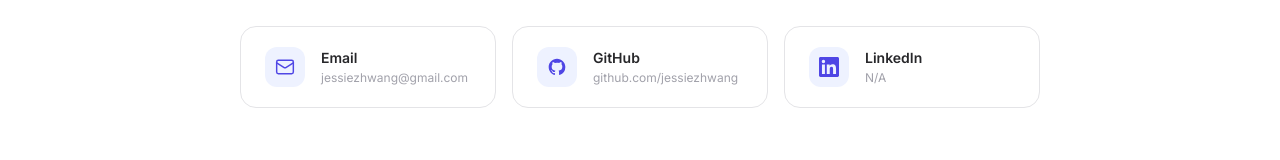
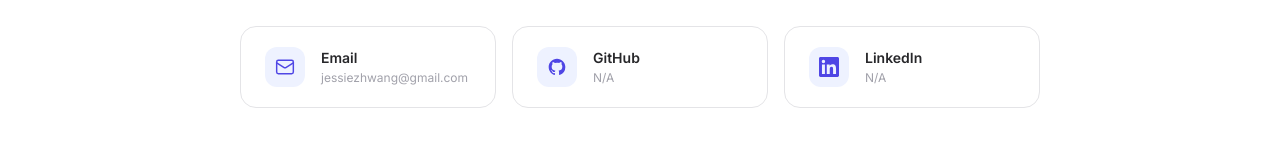
Before and after one commit to jessiezhwang/portfolio, a Next.js app in the folder portfolio/: page / in a window 1280 px wide. Shown: the part 3106-3266 px from the top of the page. Built offline with nearby package versions, Linux system fonts and the light colour scheme.

Commit message:
your message here

```diff
--- a/portfolio/src/components/sections/Contact.tsx
+++ b/portfolio/src/components/sections/Contact.tsx
@@ -32,9 +32,9 @@ const links = [
   },
   {
     label: "GitHub",
-    href: "https://github.com/jessiezhwang", // TODO: Replace with your real GitHub URL
+    href: "#", // TODO: Replace with your real GitHub URL
     SvgIcon: GitHubIcon,
-    description: "github.com/jessiezhwang",
+    description: "N/A",
     isLucide: false,
   },
   {
```
